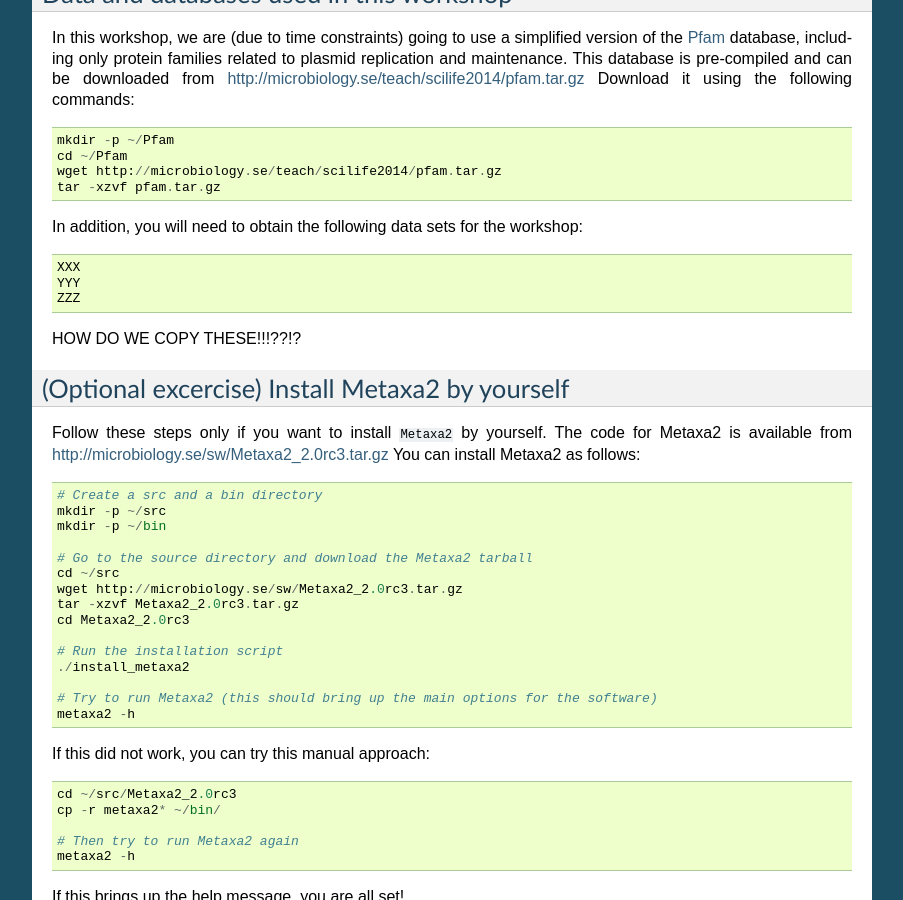
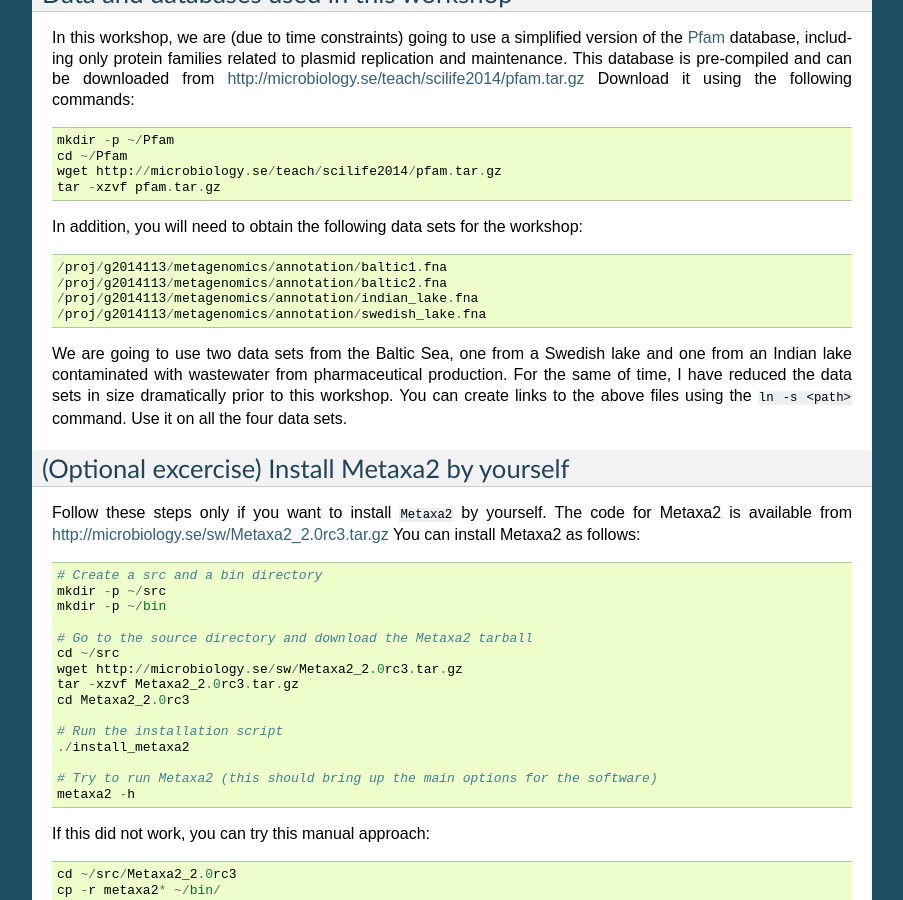
Before and after one commit to inodb/2014-5-metagenomics-workshop, a Sphinx documentation site: the page built from source/annotation/software.rst, in a window 1280 px wide and 900 px high, scrolled down 818 px. Shown: the whole window, without its empty margins (198-1101 px from the left). Built offline with Sphinx 7.4.7, drawn with Linux system fonts in a browser that asks for light colours; pages that are not in the unit, such as notebooks, are missing from menus.

Commit message:
Update software.rst

```diff
--- a/source/annotation/software.rst
+++ b/source/annotation/software.rst
@@ -60,11 +60,16 @@ Download it using the following commands::
 
 In addition, you will need to obtain the following data sets for the workshop::
 
-    XXX
-    YYY
-    ZZZ
+    /proj/g2014113/metagenomics/annotation/baltic1.fna
+    /proj/g2014113/metagenomics/annotation/baltic2.fna
+    /proj/g2014113/metagenomics/annotation/indian_lake.fna
+    /proj/g2014113/metagenomics/annotation/swedish_lake.fna
 
-HOW DO WE COPY THESE!!!??!?
+We are going to use two data sets from the Baltic Sea, one from a Swedish lake and one
+from an Indian lake contaminated with wastewater from pharmaceutical production. For
+the same of time, I have reduced the data sets in size dramatically prior to this
+workshop. You can create links to the above files using the ``ln -s <path>`` command.
+Use it on all the four data sets.
 
 
 (Optional excercise) Install Metaxa2 by yourself
```
